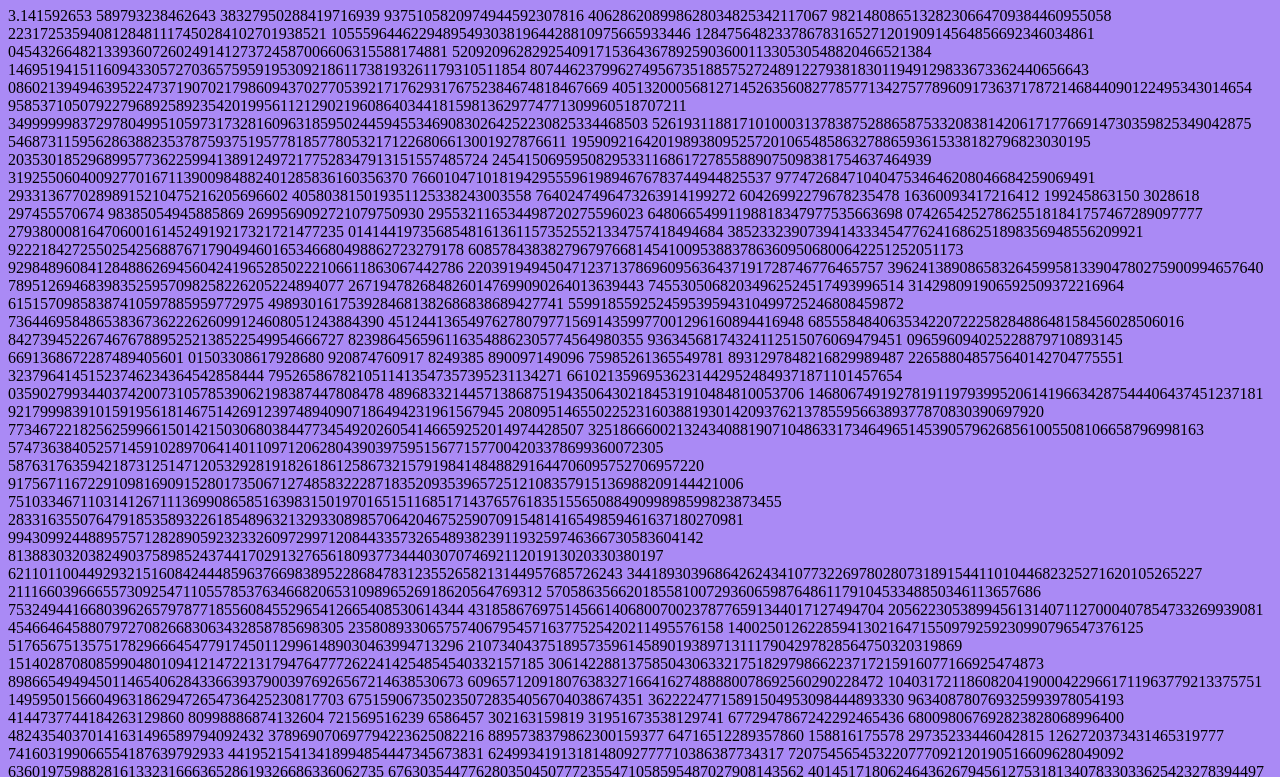
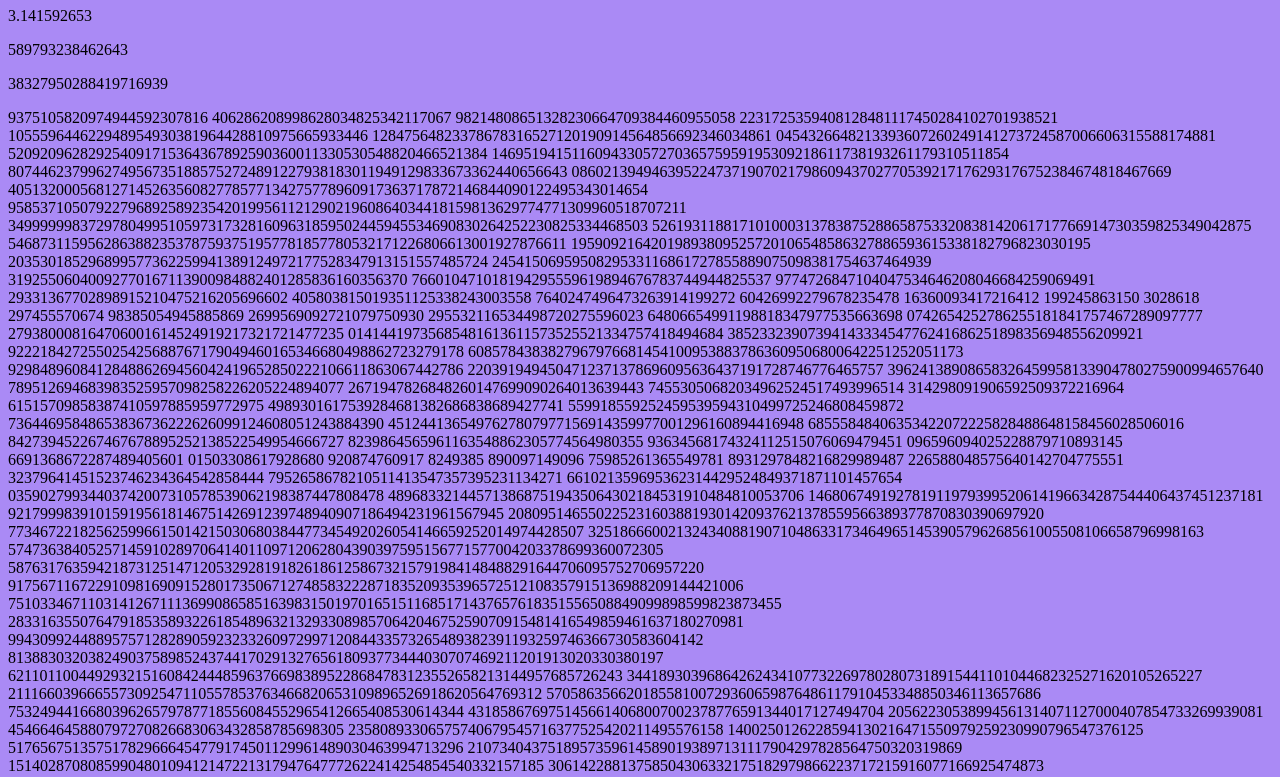
Before and after one commit to Josi-code/Josi-code.github.io, a website: page secretsoftheuniverse.html in a window 1280 px wide. Shown: the part 73-850 px from the top of the page. Drawn offline with Linux system fonts and the light colour scheme.

Commit message:
9/4/24 12:54
test of secrets of the universe improvements

```diff
--- a/secretsoftheuniverse.html
+++ b/secretsoftheuniverse.html
@@ -7,13 +7,13 @@
 <body>
     <body style="background-color:rgb(170, 138, 245);">
 <h1> This is the Secret to the Universe:</h1>
-<p> 3.141592653
+<p> 3.141592653 </p>
 
-    589793238462643
+ <p>589793238462643 </p>
 
-    38327950288419716939
+ <p>38327950288419716939 </p>
 
-    9375105820974944592307816
+ <p>9375105820974944592307816
 
     406286208998628034825342117067
 
```
